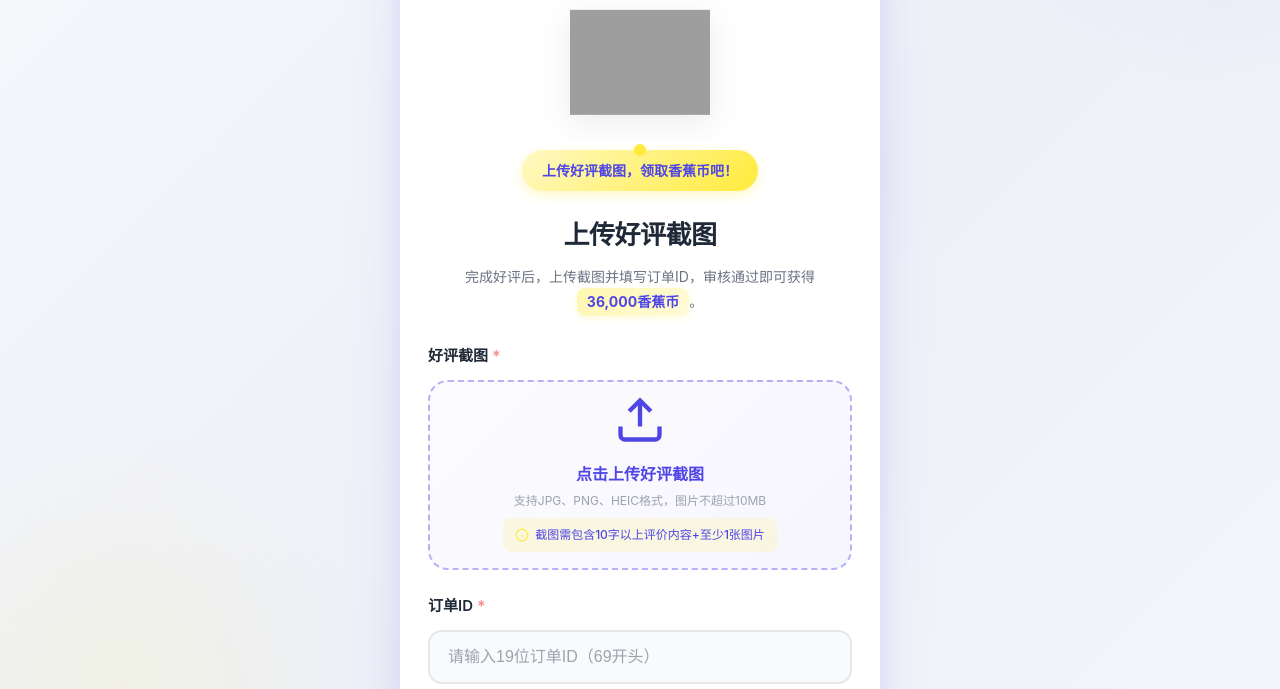
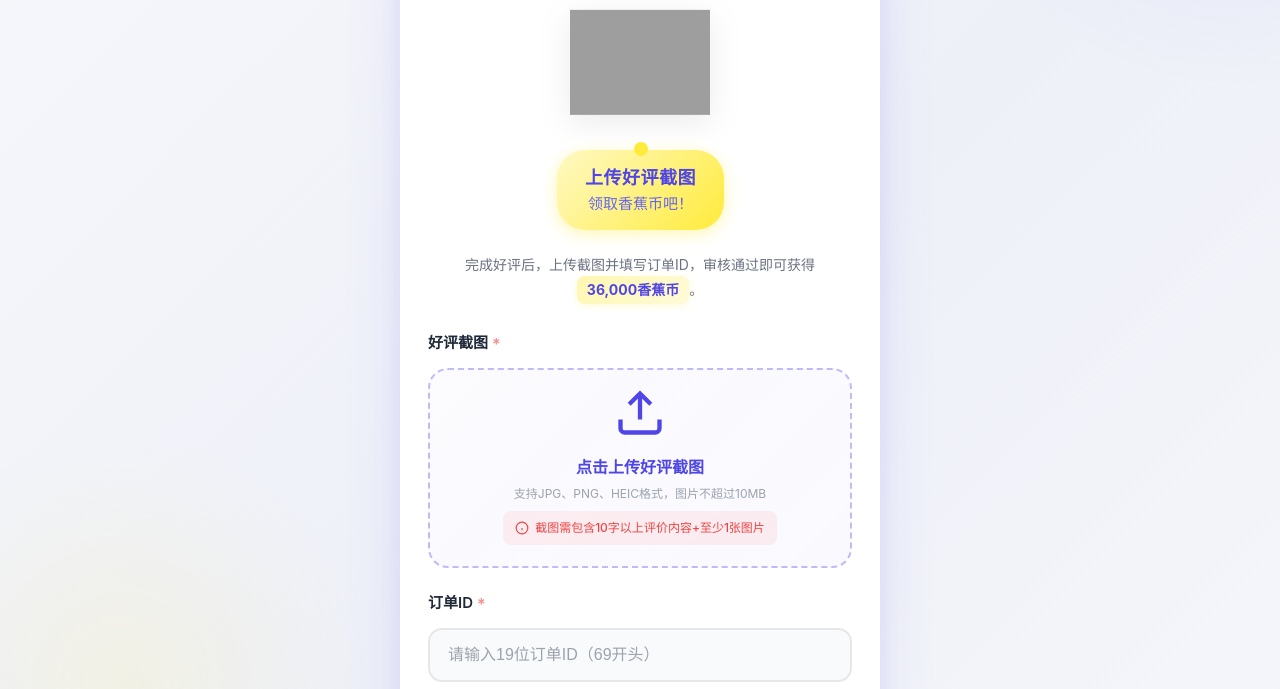
Before and after one commit to ylbabygo/51talk-review-upload, a website: page index.html in a window 1280 px wide. Shown: the part 107-796 px from the top of the page. Drawn offline with Linux system fonts and the light colour scheme; grey boxes are pictures that could not be loaded.

Commit message:
feat: 优化页面布局，删除标题，增大Toki气泡，优化上传UI，截图要求标红
Coze-Commit-Type: user
Coze-User-ID: 490853512534220
Coze-Conversation-ID: 11250652

```diff
--- a/index.html
+++ b/index.html
@@ -29,11 +29,13 @@
               class="toki-image"
               onerror="this.style.display='none'"
             />
-            <div class="toki-bubble">上传好评截图，领取香蕉币吧！</div>
+            <div class="toki-bubble">
+              <span class="bubble-main">上传好评截图</span>
+              <span class="bubble-sub">领取香蕉币吧！</span>
+            </div>
           </div>
 
-          <!-- 页面标题与说明 -->
-          <h1 class="page-title">上传好评截图</h1>
+          <!-- 页面说明 -->
           <p class="page-description">
             完成好评后，上传截图并填写订单ID，审核通过即可获得<span class="highlight">36,000香蕉币</span>。
           </p>
@@ -61,7 +63,7 @@
                     <line x1="12" y1="16" x2="12" y2="12"/>
                     <line x1="12" y1="8" x2="12.01" y2="8"/>
                   </svg>
-                  截图需包含10字以上评价内容+至少1张图片
+                  <span class="requirement-text">截图需包含<span class="requirement-highlight">10字以上</span>评价内容+<span class="requirement-highlight">至少1张图片</span></span>
                 </div>
 
                 <div class="upload-preview" id="uploadPreview">
--- a/styles/main.css
+++ b/styles/main.css
@@ -144,13 +144,11 @@ body {
 .toki-bubble {
   background: linear-gradient(135deg, #FFF9C4 0%, #FFEB3C 100%);
   color: #4F46E5;
-  padding: 10px 20px;
-  border-radius: 24px;
-  font-size: 14px;
-  font-weight: 600;
+  padding: 14px 28px;
+  border-radius: 28px;
   display: inline-block;
   margin-top: 12px;
-  box-shadow: 0 4px 12px rgba(255, 235, 60, 0.3);
+  box-shadow: 0 4px 16px rgba(255, 235, 60, 0.4);
   position: relative;
   animation: bubblePop 500ms ease-out 500ms both;
 }
@@ -158,13 +156,29 @@ body {
 .toki-bubble::before {
   content: '';
   position: absolute;
-  top: -6px;
+  top: -8px;
   left: 50%;
   transform: translateX(-50%);
-  width: 12px;
-  height: 12px;
+  width: 14px;
+  height: 14px;
   background: #FFEB3C;
   border-radius: 50%;
+}
+
+.bubble-main {
+  display: block;
+  font-size: 18px;
+  font-weight: 700;
+  margin-bottom: 2px;
+  color: #4F46E5;
+  letter-spacing: 0.5px;
+}
+
+.bubble-sub {
+  display: block;
+  font-size: 15px;
+  font-weight: 500;
+  color: #6366F1;
 }
 
 @keyframes bubblePop {
@@ -178,17 +192,7 @@ body {
   }
 }
 
-/* 页面标题与说明 */
-.page-title {
-  font-size: 26px;
-  font-weight: 700;
-  color: #1F2937;
-  text-align: center;
-  margin-bottom: 12px;
-  animation: fadeIn 600ms ease-out 400ms both;
-  letter-spacing: -0.5px;
-}
-
+/* 页面说明 */
 .page-description {
   font-size: 14px;
   color: #6B7280;
@@ -252,10 +256,10 @@ body {
 
 /* 上传区域 */
 .upload-area {
-  border: 2px dashed rgba(79, 70, 229, 0.4);
-  background: linear-gradient(135deg, rgba(79, 70, 229, 0.02) 0%, rgba(79, 70, 229, 0.05) 100%);
+  border: 2px dashed rgba(79, 70, 229, 0.35);
+  background: linear-gradient(135deg, rgba(79, 70, 229, 0.02) 0%, rgba(99, 102, 241, 0.04) 100%);
   border-radius: 20px;
-  height: 190px;
+  height: 200px;
   display: flex;
   flex-direction: column;
   align-items: center;
@@ -273,15 +277,15 @@ body {
   left: 0;
   right: 0;
   bottom: 0;
-  background: linear-gradient(135deg, rgba(79, 70, 229, 0.05) 0%, rgba(124, 58, 237, 0.05) 100%);
+  background: radial-gradient(circle at center, rgba(79, 70, 229, 0.08) 0%, transparent 70%);
   opacity: 0;
   transition: opacity 0.3s ease;
 }
 
 .upload-area:hover {
-  border-color: rgba(79, 70, 229, 0.7);
-  transform: translateY(-2px);
-  box-shadow: 0 8px 24px rgba(79, 70, 229, 0.15);
+  border-color: rgba(79, 70, 229, 0.6);
+  transform: translateY(-3px);
+  box-shadow: 0 12px 32px rgba(79, 70, 229, 0.18);
 }
 
 .upload-area:hover::before {
@@ -294,7 +298,7 @@ body {
 
 .upload-area.success {
   border-color: #16A34A;
-  background: linear-gradient(135deg, rgba(22, 163, 74, 0.02) 0%, rgba(22, 163, 74, 0.05) 100%);
+  background: linear-gradient(135deg, rgba(22, 163, 74, 0.02) 0%, rgba(22, 163, 74, 0.06) 100%);
   animation: successPulse 500ms ease-out;
 }
 
@@ -345,16 +349,16 @@ body {
   gap: 6px;
   margin-top: 8px;
   padding: 8px 12px;
-  background: rgba(255, 235, 60, 0.15);
+  background: rgba(239, 68, 68, 0.08);
   border-radius: 8px;
   font-size: 12px;
-  color: #4F46E5;
+  color: #EF4444;
   font-weight: 500;
 }
 
 .upload-requirement svg {
   flex-shrink: 0;
-  color: #FFEB3C;
+  color: #EF4444;
 }
 
 .upload-preview {
```
Also changed, not shown: assets/image_20260728150007981.png (added).
